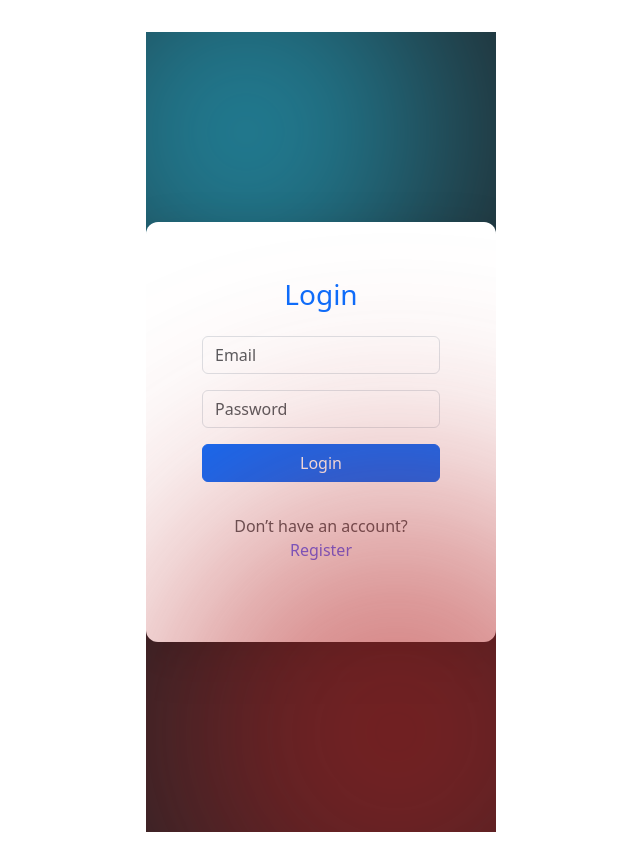
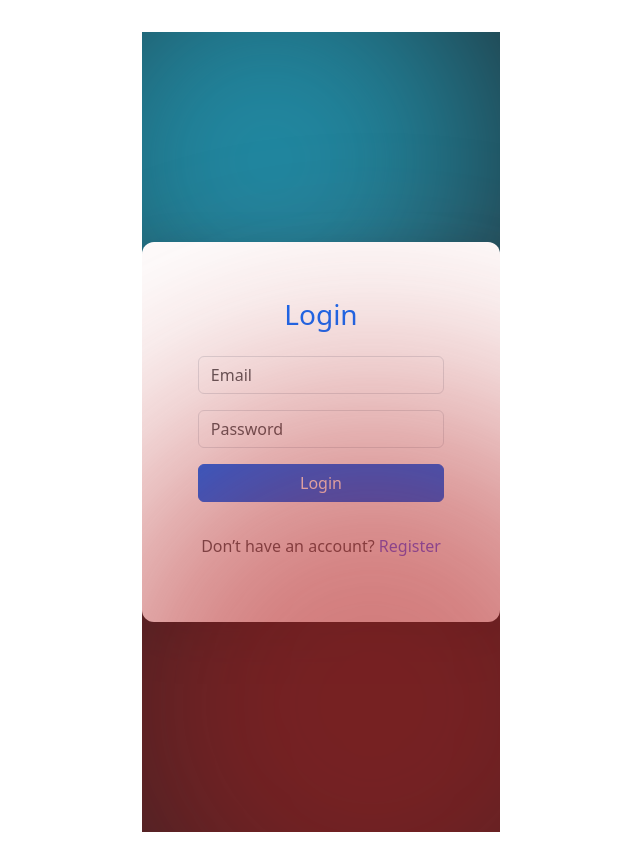
Before and after one commit to 0xjunwei/IS216-Project, a Vue app: page / in a window 1280 px wide. Shown: the whole page, without its empty margins (319-959 px from the left). Built offline with nearby package versions, Linux system fonts and the light colour scheme; the HTML template or start-up script is replaced by a standard one.

Commit message:
Update App.vue
made the gradiant relative, and used clamp css on the card wrapper so that it scales better on screen size difference

```diff
--- a/src/App.vue
+++ b/src/App.vue
@@ -196,8 +196,8 @@ const loadGoogleScript = () => {
 /* Card flip styles */
 .card-wrapper {
   perspective: 1000px;
-  width: 350px;
-  height: 420px;
+  width: clamp(320px, 28vw, 420px);
+  height: clamp(380px, 40vh, 500px);
 }
 
 .flip-card {
@@ -246,19 +246,26 @@ const loadGoogleScript = () => {
 }
 
 .bg-dark::before {
-  width: 400px;
-  height: 400px;
+  width: 40vw;
+  height: 40vw;
   background: #21d4fd;
-  top: -100px;
-  left: -100px;
+  top: -10vw;
+  left: -10vw;
 }
 
 .bg-dark::after {
-  width: 500px;
-  height: 500px;
+  width: 50vw;
+  height: 50vw;
   background: #b21f1f;
-  bottom: -150px;
-  right: -150px;
+  bottom: -15vw;
+  right: -15vw;
+}
+
+@media (max-width: 400px) {
+  .bg-dark::before,
+  .bg-dark::after {
+    opacity: 0.4;  /* softer glow on tiny screens */
+  }
 }
 
 
```
